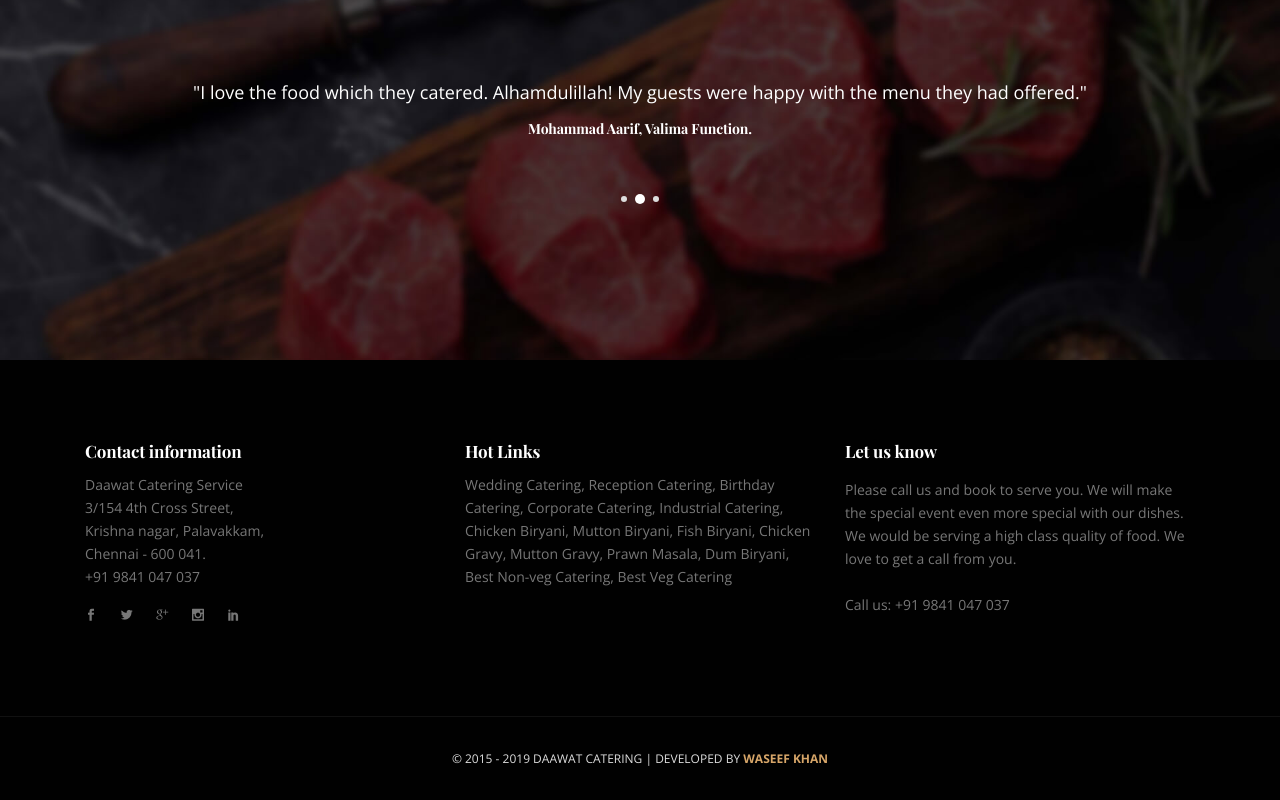
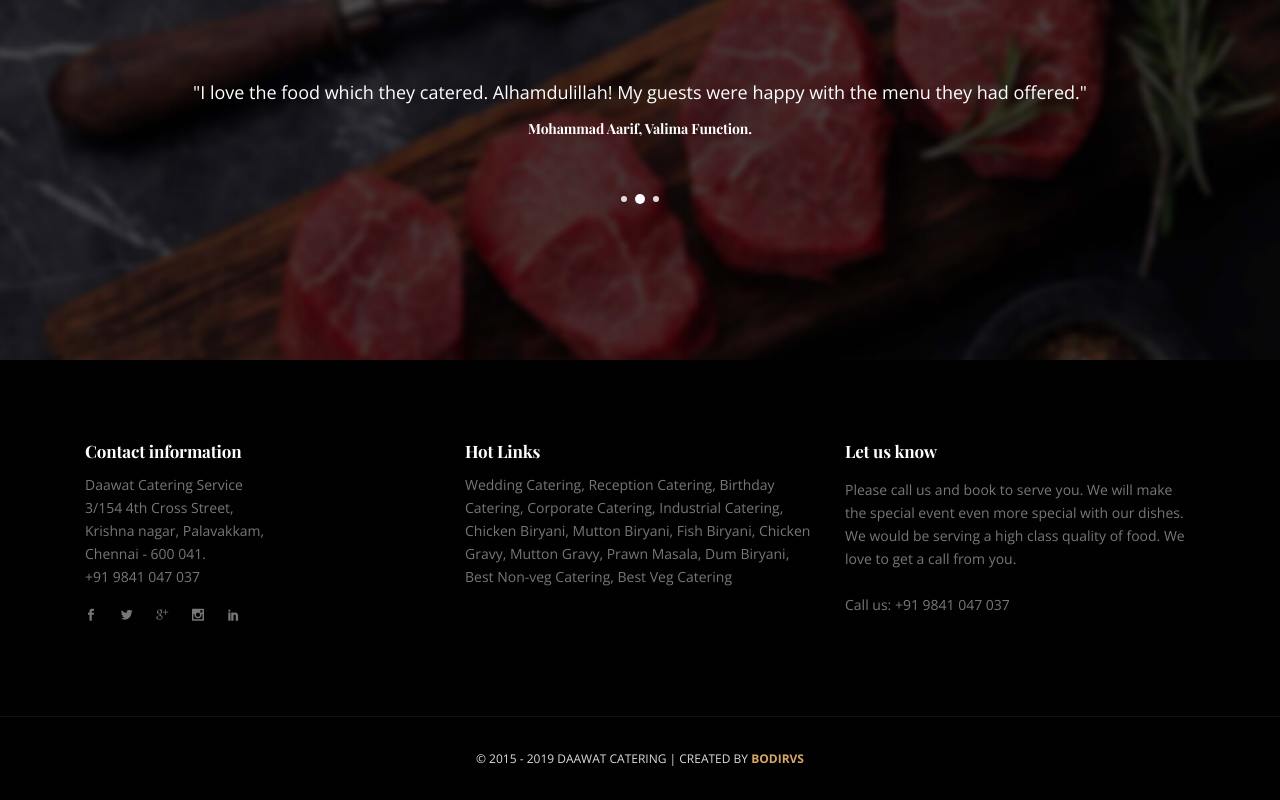
Before and after one commit to waseefk/daawat, a plain HTML site: page public/index.html in a window 1280 px wide. Shown: the part 3328-4128 px from the top of the page. Drawn offline with nearby package versions, Linux system fonts and the light colour scheme; a web font is replaced by a local one.

Commit message:
Update index.html

```diff
--- a/public/index.html
+++ b/public/index.html
@@ -449,7 +449,7 @@
         <footer class="footer_section">
 			<div class="container">
 				<div class="col-xs-12 text-center">
-				    <div class="copyright">&copy; 2015 - 2019 Daawat Catering | Developed by <a href="https://waseefk.com/" style="color:#d7a669;"><strong>Waseef Khan</strong></a></div>
+				    <div class="copyright">&copy; 2015 - 2019 Daawat Catering | Created by <a href="http://bodirv.com/" style="color:#d7a669;"><strong>Bodirvs</strong></a></div>
 				</div>
 				<!-- <div class="col-xs-6 xs-padding">
 				    <ul class="footer_social">
```
